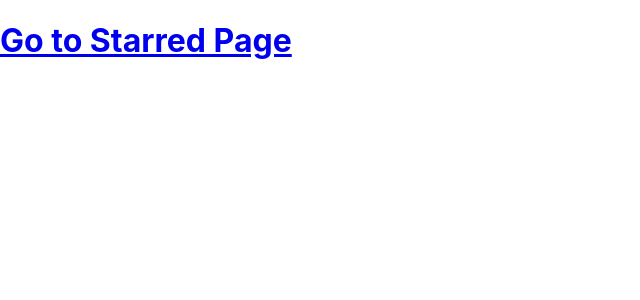
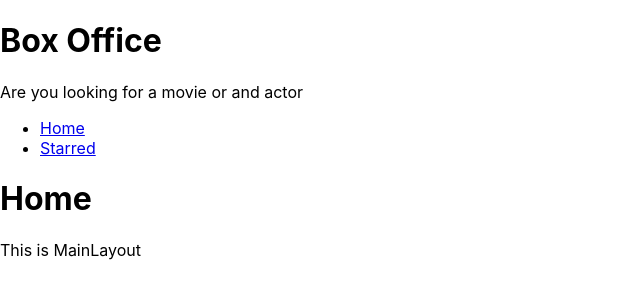
Before and after one commit to init-bishal/BOX-OFFICE-APP, a React (Create React App) app: page / in a window 1280 px wide. Shown: the top 300 px of the page, without its empty margins (0-640 px from the left). Built offline with nearby package versions, Linux system fonts and the light colour scheme.

Commit message:
fourth commit

```diff
--- a/src/App.jsx
+++ b/src/App.jsx
@@ -1,12 +1,15 @@
 import {BrowserRouter as Router , Routes,Route } from 'react-router-dom'
 import Home from './pages/Home';
 import Starred from './pages/Starred';
+import MainLayout from './components/MainLayout';
 function App() {
   return (
     <Router>
       <Routes>
-           <Route path="/" element={<Home/>}/>
-           <Route path="/starred" element={<Starred/>}/>
+           <Route element={<MainLayout/>}>
+            <Route path="/" element={<Home/>}/>
+            <Route path="/starred" element={<Starred/>}/>
+           </Route>
            <Route path="*" element={<div>Not Found</div>}/>
 
       </Routes>
--- /dev/null
+++ b/src/components/AppTitle.jsx
@@ -0,0 +1,12 @@
+import React from 'react'
+
+const AppTitle = ({title="Box Office",subTitle="Are you looking for a movie or and actor"}) => {
+  return (
+    <div>
+        <h1>{title}</h1>
+        <p>{subTitle}</p>
+    </div>
+  )
+}
+
+export default AppTitle
--- /dev/null
+++ b/src/components/MainLayout.jsx
@@ -0,0 +1,16 @@
+import React from 'react'
+import {Outlet} from 'react-router-dom'
+import Navs from './Navs'
+import AppTitle from './AppTitle'
+const MainLayout = () => {
+  return (
+    <div>
+        <AppTitle/>
+        <Navs/>
+        <Outlet/>
+        This is MainLayout
+    </div>
+  )
+}
+
+export default MainLayout
--- /dev/null
+++ b/src/components/Navs.jsx
@@ -0,0 +1,27 @@
+import React from 'react'
+import {Link} from 'react-router-dom'
+const Navs = () => {
+    const LINKS=[
+        {
+            text:"Home",
+            to:'/'
+        },
+        {
+            text:"Starred",
+            to:'/starred'
+        }
+    ]
+  return (
+    <div>
+        <ul>
+            {LINKS.map((i)=>(
+                <li key={i.to}>
+                <Link to={i.to}>{i.text}</Link>
+                </li>
+            ))}
+        </ul>
+    </div>
+  )
+}
+
+export default Navs
--- a/src/pages/Home.jsx
+++ b/src/pages/Home.jsx
@@ -4,7 +4,7 @@
   return (
     <div>
         <h1>
-        <Link to="/starred">Go to Starred Page</Link>
+            Home
         </h1>
     </div>
   )
--- a/src/pages/Starred.jsx
+++ b/src/pages/Starred.jsx
@@ -3,7 +3,7 @@
 const Starred = () => {
   return (
     <div>
-        Starred Page
+        Starred
     </div>
   )
 }
```
